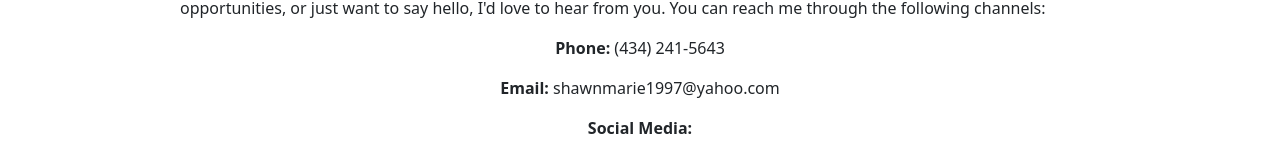
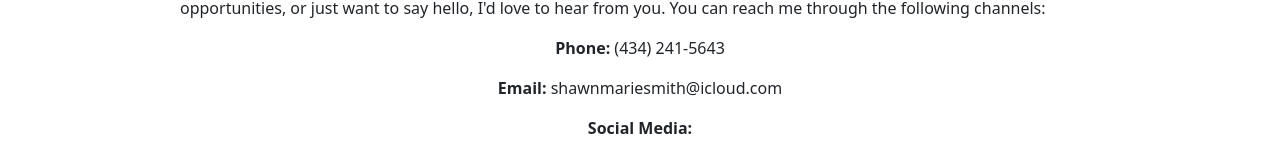
Before and after one commit to ReginaFera13/portfolio, a React (Vite) app: page /contact in a window 1280 px wide. Shown: the part 224-378 px from the top of the page. Built offline with nearby package versions, Linux system fonts and the light colour scheme.

Commit message:
updated email

```diff
--- a/src/pages/ContactPage.jsx
+++ b/src/pages/ContactPage.jsx
@@ -10,7 +10,7 @@ function ContactPage() {
                     <h1>Contact Me</h1>
                     <p>Thank you for your interest in connecting with me! Whether you have questions about my work, potential collaboration opportunities, or just want to say hello, I'd love to hear from you. You can reach me through the following channels:</p>
                     <p><span className="text-bold">Phone:</span> (434) 241-5643</p>
-                    <p><span className="text-bold">Email:</span> shawnmarie1997@yahoo.com</p>
+                    <p><span className="text-bold">Email:</span> shawnmariesmith@icloud.com</p>
                     <p><span className="text-bold">Social Media:</span></p>
                     <Stack direction="horizontal" gap={3} className='flex-wrap-row'>
                         <Button variant="dark" href='https://github.com/ReginaFera13' target='blank'>
```
